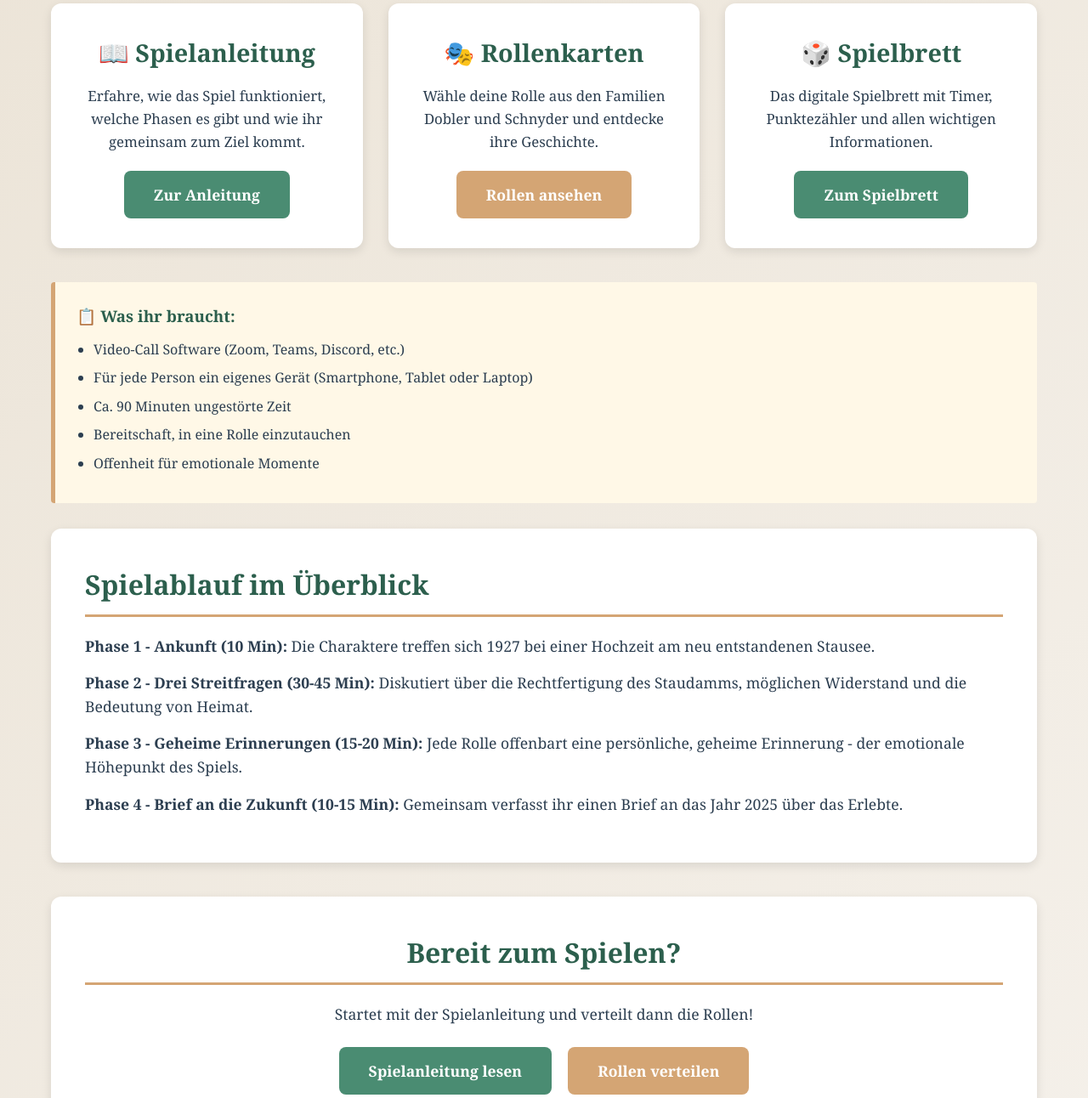
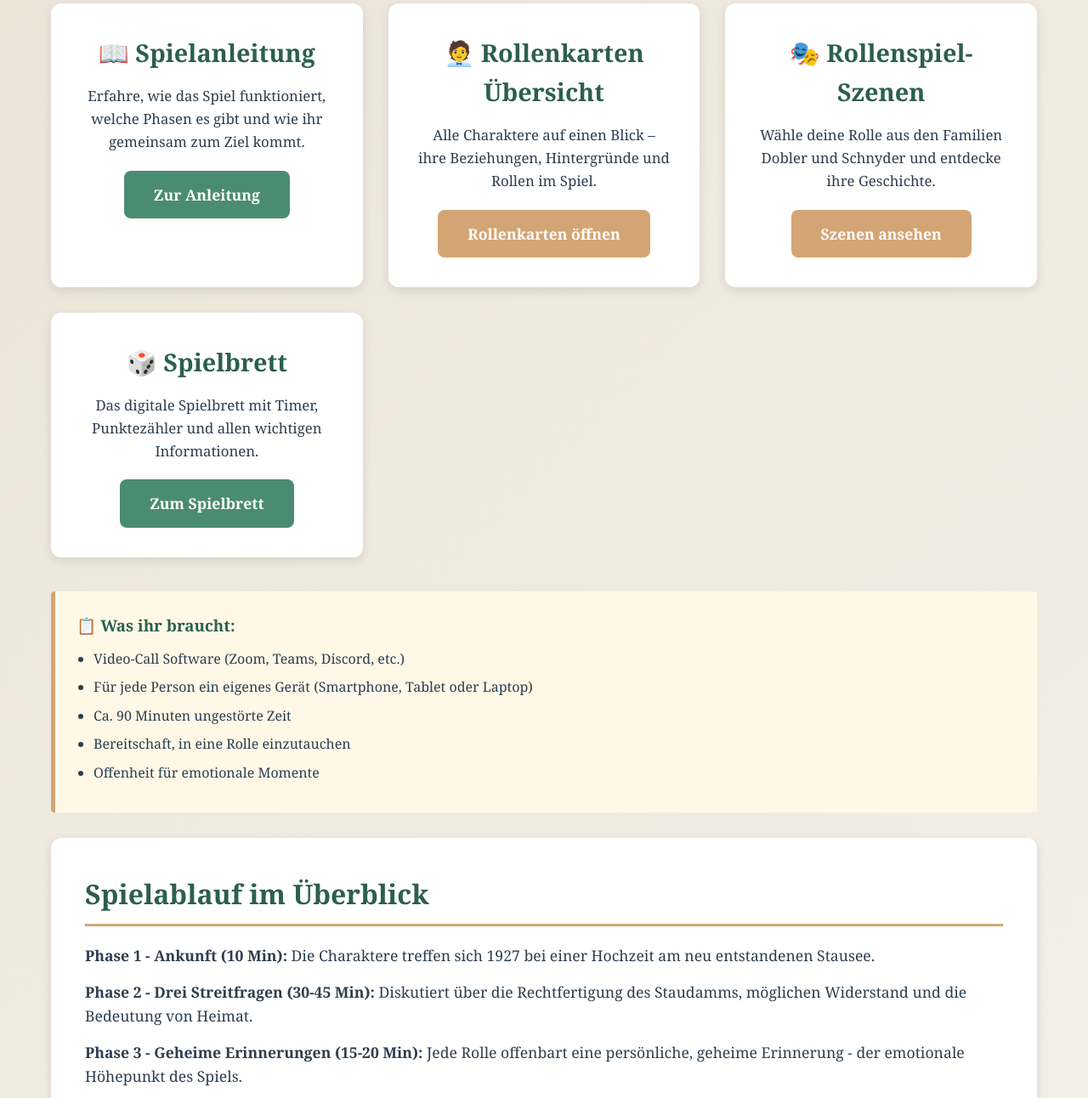
Before and after one commit to PatrickFischerKSA/Talwasser, a plain HTML site: page index.html in a window 1280 px wide. Shown: the part 1352-2644 px from the top of the page at 85% size. Drawn offline with Linux system fonts and the light colour scheme.

Commit message:
Update index.html

```diff
--- a/index.html
+++ b/index.html
@@ -286,9 +286,15 @@
       </div>
 
       <div class="action-card">
-        <h3>🎭 Rollenkarten</h3>
+        <h3>🧑‍💼 Rollenkarten Übersicht</h3>
+        <p>Alle Charaktere auf einen Blick – ihre Beziehungen, Hintergründe und Rollen im Spiel.</p>
+        <a href="talwasser_rollenkarten.html" class="btn btn-secondary">Rollenkarten öffnen</a>
+      </div>
+
+      <div class="action-card">
+        <h3>🎭 Rollenspiel-Szenen</h3>
         <p>Wähle deine Rolle aus den Familien Dobler und Schnyder und entdecke ihre Geschichte.</p>
-        <a href="stausee-rollenspiel.html" class="btn btn-secondary">Rollen ansehen</a>
+        <a href="stausee-rollenspiel.html" class="btn btn-secondary">Szenen ansehen</a>
       </div>
 
       <div class="action-card">
@@ -321,7 +327,7 @@
       <h2>Bereit zum Spielen?</h2>
       <p style="margin-bottom: 25px;">Startet mit der Spielanleitung und verteilt dann die Rollen!</p>
       <a href="talwasser-spielanleitung.html" class="btn btn-primary" style="margin-right: 15px;">Spielanleitung lesen</a>
-      <a href="stausee-rollenspiel.html" class="btn btn-secondary">Rollen verteilen</a>
+      <a href="talwasser_rollenkarten.html" class="btn btn-secondary">Rollenkarten verteilen</a>
     </div>
   </div>
 
```
